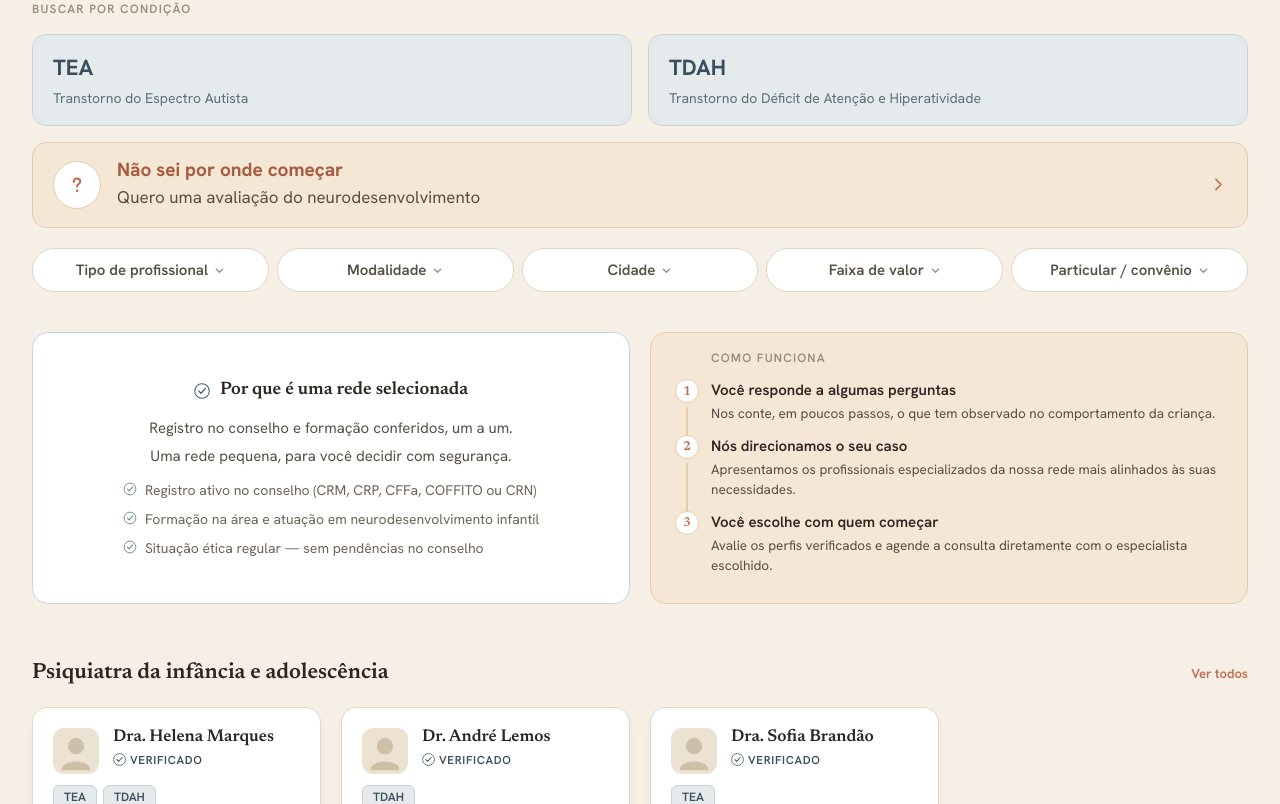
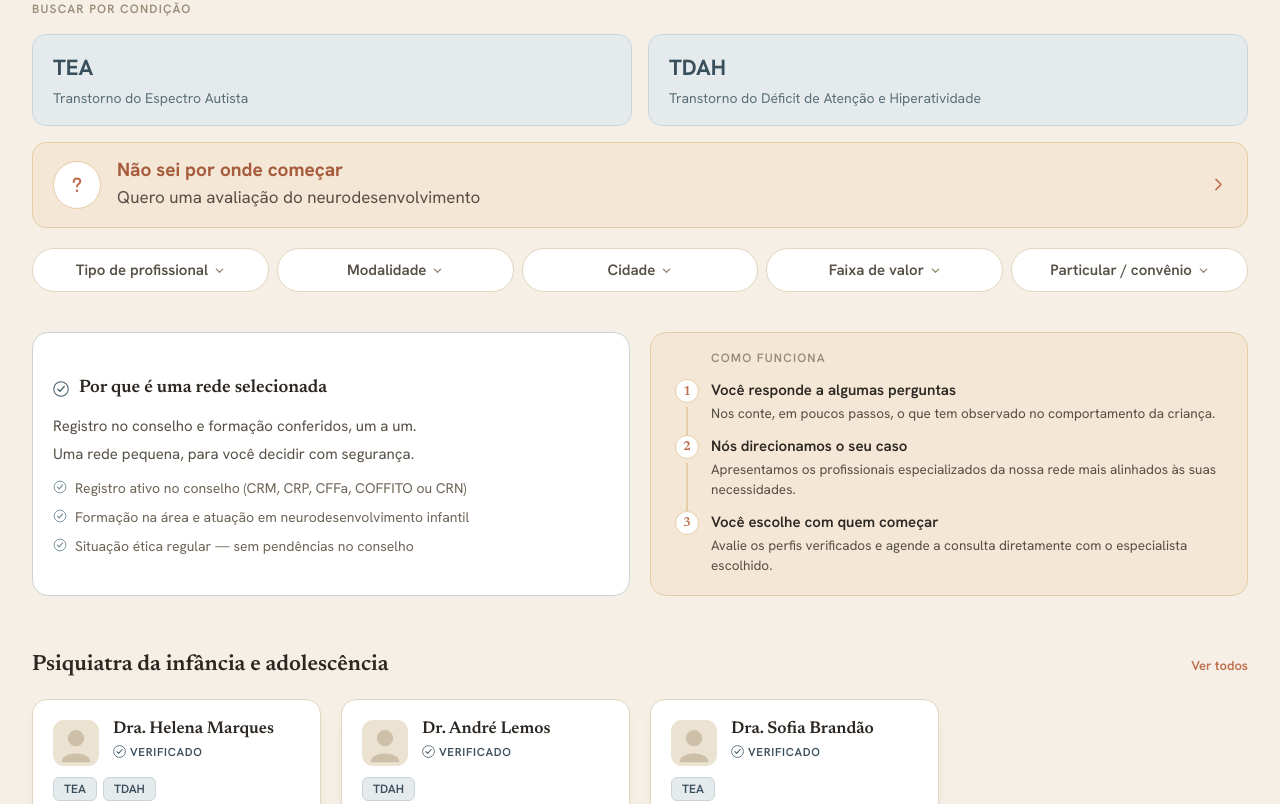
Before and after one commit to kirisaude/kiri-site, a Next.js app: page / in a window 1280 px wide. Shown: the part 380-1184 px from the top of the page. Built offline with nearby package versions, Linux system fonts and the light colour scheme.

Commit message:
Caixa branca: texto alinhado à esquerda; padding inferior reduzido em ambas

```diff
--- a/src/app/page.tsx
+++ b/src/app/page.tsx
@@ -468,7 +468,7 @@ export default function Home() {
             {/* Por que selecionada */}
             <Link
               href="/como-selecionamos"
-              className="flex flex-col justify-center items-center bg-white border border-borda-azulada rounded-[15px] md:rounded-[16px] px-6 py-4 cursor-pointer no-underline hover:shadow-[0_6px_24px_-10px_rgba(68,96,108,0.2)] transition-shadow text-center"
+              className="flex flex-col justify-center bg-white border border-borda-azulada rounded-[15px] md:rounded-[16px] px-5 pt-4 pb-3 cursor-pointer no-underline hover:shadow-[0_6px_24px_-10px_rgba(68,96,108,0.2)] transition-shadow"
             >
               <div className="flex items-center gap-2.5 mb-3">
                 <svg width="16" height="16" viewBox="0 0 22 22" fill="none" style={{ flexShrink: 0 }}>
@@ -485,7 +485,7 @@ export default function Home() {
               <p className="text-[14px] md:text-[15px] leading-[1.6] text-cinza-texto m-0 mt-1">
                 Uma rede pequena, para você decidir com segurança.
               </p>
-              <div className="mt-3 flex flex-col gap-2 text-left">
+              <div className="mt-3 flex flex-col gap-2">
                 {[
                   "Registro ativo no conselho (CRM, CRP, CFFa, COFFITO ou CRN)",
                   "Formação na área e atuação em neurodesenvolvimento infantil",
@@ -503,7 +503,7 @@ export default function Home() {
             </Link>
 
             {/* Como funciona */}
-            <div className="bg-wash-quente border border-borda-quente rounded-[15px] md:rounded-[16px] px-6 py-4 flex flex-col justify-center">
+            <div className="bg-wash-quente border border-borda-quente rounded-[15px] md:rounded-[16px] px-6 pt-4 pb-2 flex flex-col justify-center">
               <div className="text-[11px] md:text-[12px] font-semibold tracking-[0.1em] uppercase text-muted mb-3 pl-9">Como funciona</div>
               <div className="flex flex-col gap-0 w-full max-w-[340px] md:max-w-none">
                 {[
```
